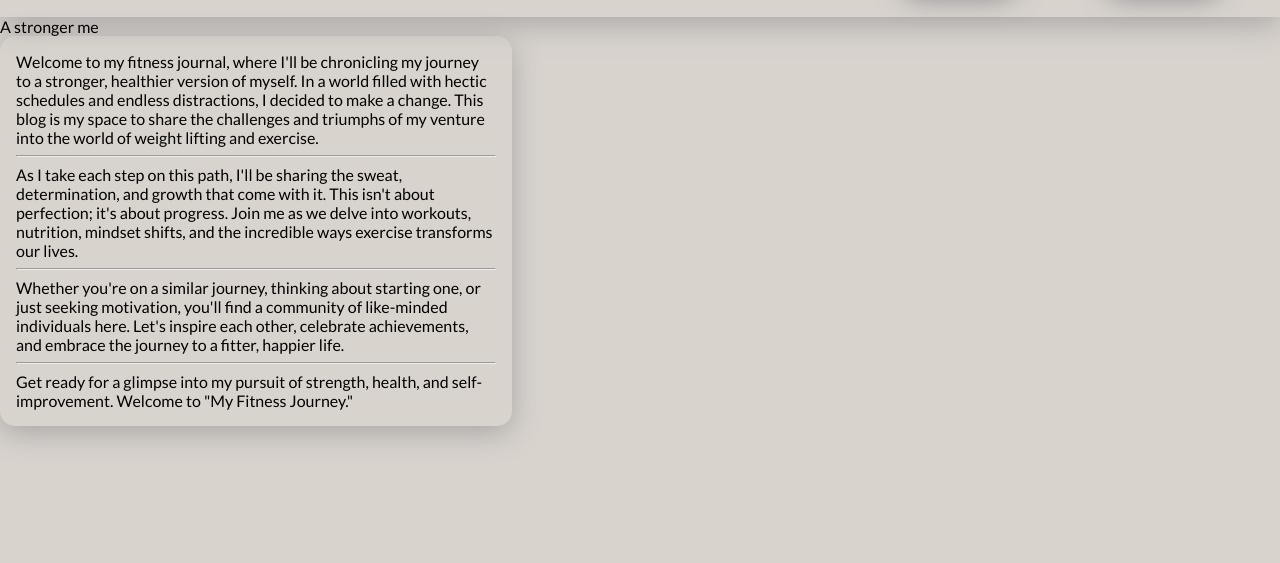
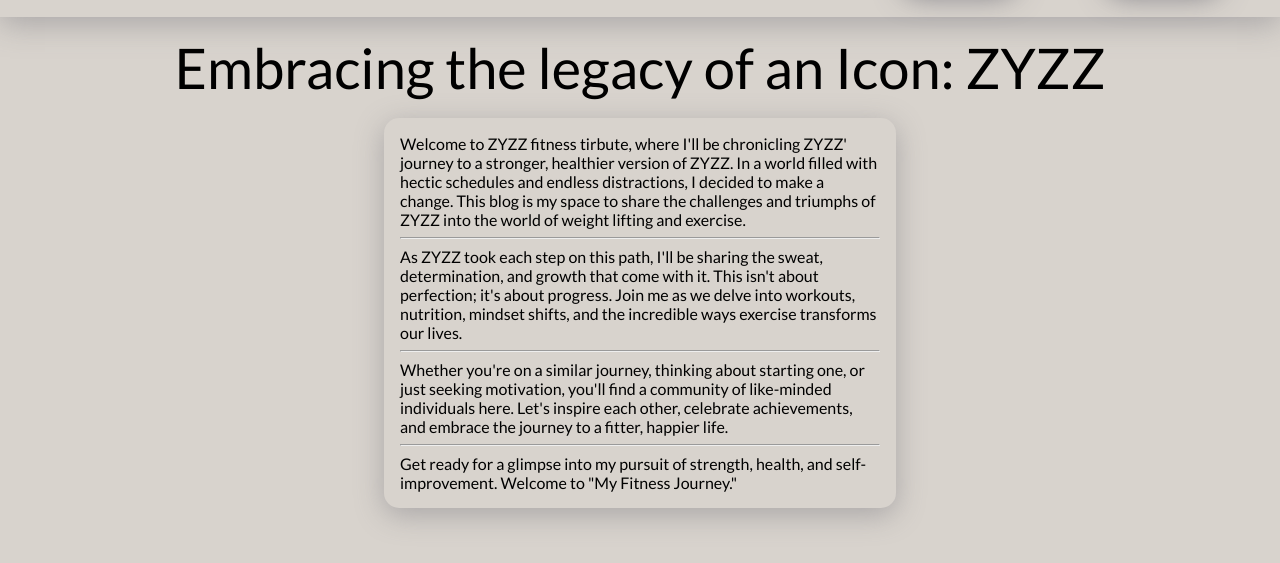
Before and after one commit to baldx/blogg, a plain HTML site: page index.html in a window 1280 px wide. Shown: the part 103-666 px from the top of the page. Drawn offline with Linux system fonts and the light colour scheme.

Commit message:
change niehce

```diff
--- a/index.html
+++ b/index.html
@@ -13,21 +13,21 @@
             <img src="assets/logo.png" alt="logo">
 
             <div class="buttons">
-                <a href="/bloggs.html"><button id="blog">Blog</button></a>
-                <a href="/about.html"><button id="about">About</button></a>
+                <a href="/bloggs.html"><button class="blog">Blog</button></a>
+                <a href="/about.html"><button class="about">About</button></a>
             </div>
         </nav>
 
-        <main>
-            <div class="title">A stronger me</div>
+        <div class="intro-main">
+            <div class="title">Embracing the legacy of an Icon: ZYZZ</div>
 
             <div class="intro-container">
-                Welcome to my fitness journal, where I'll be chronicling my journey to a stronger,
-                healthier version of myself. In a world filled with hectic schedules and endless
+                Welcome to ZYZZ fitness tirbute, where I'll be chronicling ZYZZ' journey to a stronger,
+                healthier version of ZYZZ. In a world filled with hectic schedules and endless
                 distractions, I decided to make a change. This blog is my space to share the
-                challenges and triumphs of my venture into the world of weight lifting and exercise.
+                challenges and triumphs of ZYZZ into the world of weight lifting and exercise.
                 <hr>
-                As I take each step on this path, I'll be sharing the sweat, determination, and growth
+                As ZYZZ took each step on this path, I'll be sharing the sweat, determination, and growth
                 that come with it. This isn't about perfection; it's about progress. Join me as we delve
                 into workouts, nutrition, mindset shifts, and the incredible ways exercise transforms our lives.
                 <hr>
@@ -38,6 +38,6 @@
                 Get ready for a glimpse into my pursuit of strength, health, and self-improvement.
                 Welcome to "My Fitness Journey."
             </div>
-        </main>
+        </div>
  </body>
  </html>
```
